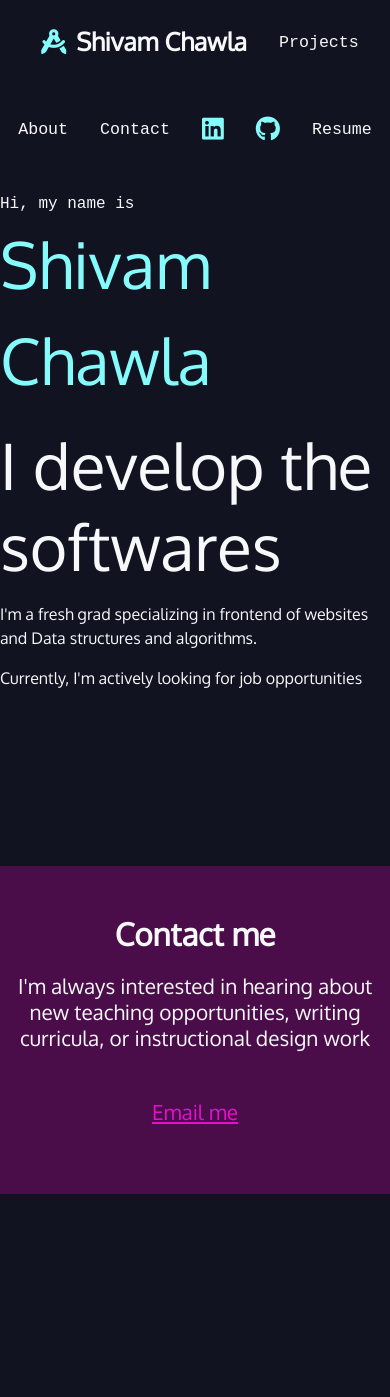
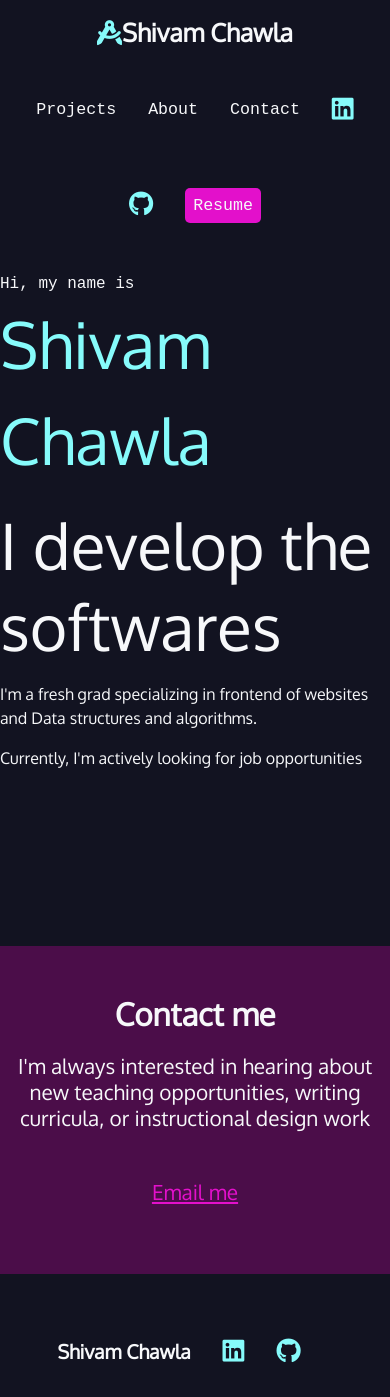
Before and after one commit to shivamchawla/shivamchawla.github.io, a website: page index.html in a window 390 px wide. Before the commit the page ends 1194 px from the top, so only its background shows below. Drawn offline with Linux system fonts and the light colour scheme.

Commit message:
making the nav bar responsive

```diff
--- a/index.html
+++ b/index.html
@@ -13,13 +13,13 @@
    <div class="container">
     <nav id="nav">
         <ul>
-            <li><h1><a href="index.html"><i id="navbar-icon" class="fa-solid fa-compass-drafting"></i><span>Shivam Chawla</span></a></h1></li>
+            <li><h1><a href="index.html"><i aria-hidden="true" class="fa-solid fa-compass-drafting"></i><span>Shivam Chawla</span></a></h1></li>
             <li><p><a href="#projects">Projects</a></p></li>
             <li><p><a href="#about.html">About</a></p></li>
             <li><p><a href="#contact">Contact</a></p></li>
             <li><p><a href="https://www.linkedin.com/in/shivam-chawla-b83181bb/" target="_blank"><span class="fa-brands fa-linkedin" aria-hidden="true"></span> <span class="sr-only">LinkedIn</span></a></p></li>
             <li><p><a href="https://github.com/shivamchawla" target="_blank"><span class="fa-brands fa-github" aria-hidden="true"></span> <span class="sr-only">Github</span></a></p></li>
-            <li><p><a href="https://www.dropbox.com/s/bsj06fn5vd2rmb1/ShivamChawla_Resume.pdf?dl=0" target="_blank">Resume</a></p></li>
+            <li><p><a href="https://www.dropbox.com/s/bsj06fn5vd2rmb1/ShivamChawla_Resume.pdf?dl=0" class="button" target="_blank">Resume</a></p></li>
 
         </ul>
     </nav>
@@ -35,6 +35,23 @@
         <p>I'm always interested in hearing about  new teaching opportunities, writing curricula, or instructional design work</p>
         <p><a href="mailto:shivamchawla9@gmail.com">Email me</a></p>
     </section>
+
+
+    <footer>
+        <ul>
+            <li><li><h3><a href="index.html"><span>Shivam Chawla</span></a></h3></li></li>
+            <li>
+                <p><a href="https://www.linkedin.com/in/shivam-chawla-b83181bb/" target="_blank"><span class="fa-brands fa-linkedin" aria-hidden="true"></span> <span class="sr-only">LinkedIn</span></a></p>
+            </li>
+            <li>
+                <p><a href="https://github.com/shivamchawla" target="_blank"><span class="fa-brands fa-github" aria-hidden="true"></span> <span class="sr-only">Github</span></a></p>
+            </li>
+            <li>
+
+            </li>
+        </ul>
+    </footer>
+
    </div>
 
 
--- a/style.css
+++ b/style.css
@@ -103,12 +103,13 @@ nav ul{
 }
 
 nav li:first-child{
-    /* flex-basis: 100%; */
+    flex-basis: 100%;
     text-align: center;
 }
 nav [class*="fa-"]{
     font-size: 150%;
     color: var(--aqua);
+    /* margin: 10px; */
 }
 nav h1 [class*="fa-"]{
     font-size: 100%;
@@ -126,6 +127,73 @@ nav a:hover, nav [class*="fa-"]:hover {
     color: var(--magenta);
 }
 
-#navbar-icon {
-    margin: 10px;
+.button {
+    background-color: var(--magenta);
+    padding: 0.5rem;
+    border-radius: 5px;
 }
+
+.button:hover{
+    color: var(--white);
+    background-color: var(--hotmag);
+}
+
+footer {
+    font-family: var(--mono);
+    font-size: 80%;
+    padding: 1rem;
+}
+footer h3 a{
+    font-family: var(--sans);
+}
+footer ul{
+    list-style-type: none;
+    padding: 0;
+    margin: 0;
+    display: flex;
+    flex-flow: row wrap;
+    justify-content: center;
+    align-items: center;
+    gap: 2rem;
+}
+
+footer li:first-child{
+    flex-basis: 100%;
+    text-align: center;
+}
+footer [class*="fa-"]{
+    font-size: 150%;
+    color: var(--aqua);
+    /* margin: 10px; */
+}
+footer h3 [class*="fa-"]{
+    font-size: 100%;
+    color: var(--aqua);
+}
+
+footer a {
+    color: var(--white);
+    text-decoration: none;
+    display: block;
+}
+
+
+footer a:hover, footer [class*="fa-"]:hover {
+    color: var(--magenta);
+}
+
+
+
+@media (min-width: 850px) {
+    nav {
+        max-width: 1200px;
+        margin: 0 auto;
+
+    }
+
+    nav li:first-child {
+        flex-basis: auto;
+        text-align: left;
+        margin-right: auto;
+    }
+}
```
